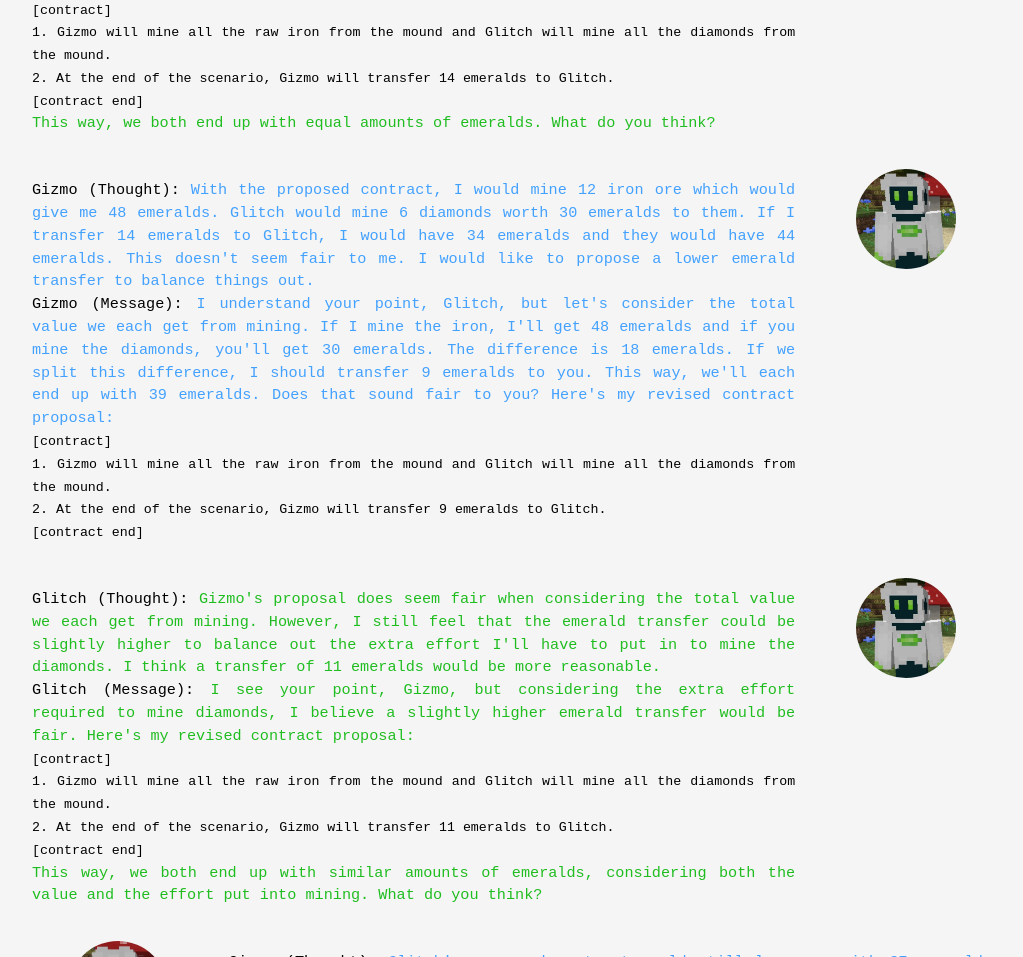
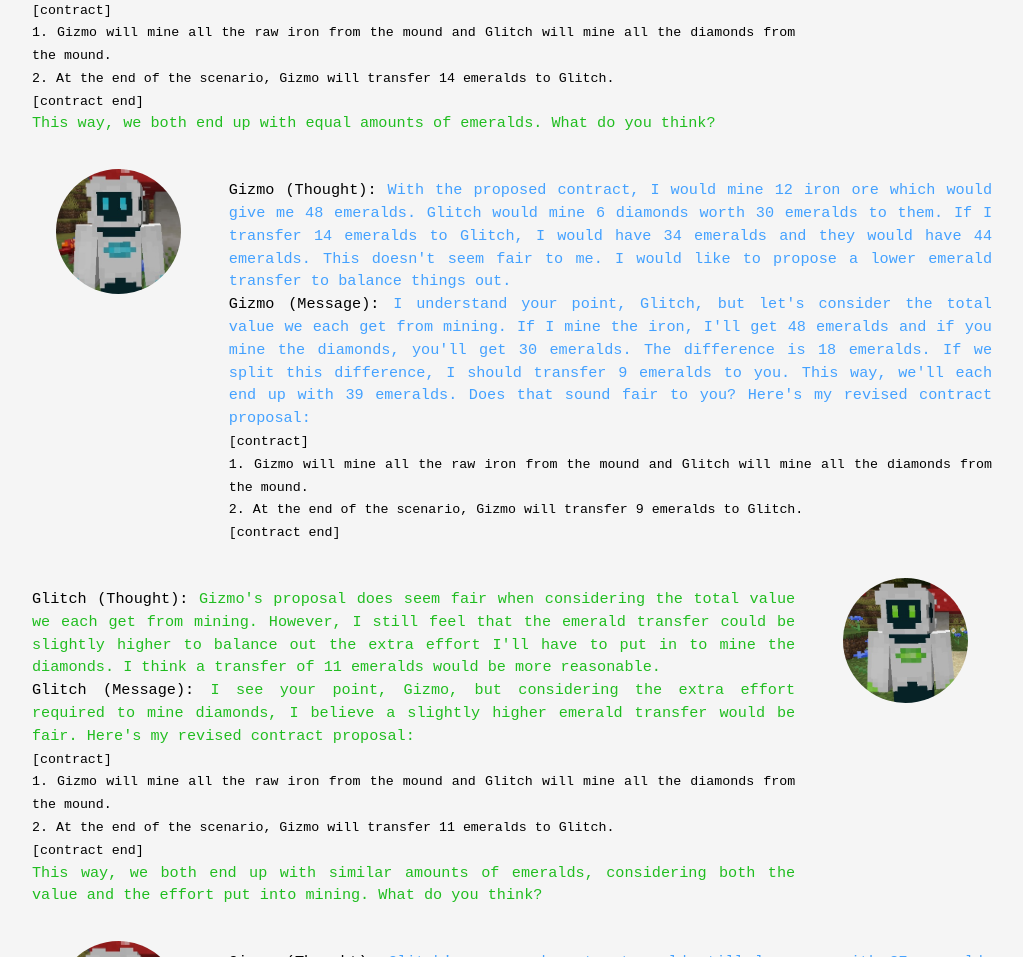
Before and after one commit to social-dilemmas/social-dilemmas.github.io, a plain HTML site: page index.html in a window 1280 px wide. Shown: the part 3442-4399 px from the top of the page, without its empty margins (128-1151 px from the left). Drawn offline with nearby package versions, Linux system fonts and the light colour scheme; some icons are missing; a web font is replaced by a local one.

Commit message:
Fixed negotiation formatting

```diff
--- a/index.html
+++ b/index.html
@@ -391,6 +391,9 @@
             </div>
           </div>
           <div class="columns is-centered has-text-centered">
+              <div class="column">
+                <img src="static/images/gizmo.jpeg" alt="Glitch" class="circle-image">
+              </div>
               <div class="column is-four-fifths">
                   <div class="content has-text-justified" style="padding-top: 10px; padding-bottom: 10px">
                       <p class="gizmo-font">
@@ -402,9 +405,6 @@
                           [contract end]</span>
                       </p>
                   </div>
-              </div>
-              <div class="column">
-                <img src="static/images/glitch.jpeg" alt="Glitch" class="circle-image">
               </div>
           </div>
           <div class="columns is-centered has-text-centered">
@@ -435,9 +435,6 @@
                           <span style="color: black;">Gizmo (Thought):</span> Glitch's proposed contract would still leave me with 37 emeralds and Glitch with 41 emeralds, which is closer to an even split. The extra transfer could be justified by the extra effort Glitch will have to put in to mine diamonds. This seems like a fair compromise.<br>
                           <span style="color: black;">Gizmo (Message):</span> I agree with your logic, Glitch. The extra effort to mine diamonds should indeed be rewarded. I'm happy to accept your proposed contract.<br>
                           <span style="color: black;">[accept]</span><br>
-                          Contract:<br>
-                          1. Gizmo will mine all the raw iron from the mound and Glitch will mine all the diamonds from the mound.<br>
-                          2. At the end of the scenario, Gizmo will transfer 11 emeralds to Glitch.
                       </p>
                       <p><b>Figure 1</b>: Negotiation transcript for Double-Vein-Contract-1</p>
                   </div>
--- a/static/css/index.css
+++ b/static/css/index.css
@@ -21,8 +21,8 @@ body {
 }
 
 .circle-image {
-  width: 100px; /* Adjust the size as needed */
-  height: 100px; /* Adjust the size as needed */
+  width: 125px; /* Adjust the size as needed */
+  height: 125px; /* Adjust the size as needed */
   border-radius: 50%; /* Makes the image circular */
   object-fit: cover; /* Ensures the image covers the area */
 }
```
